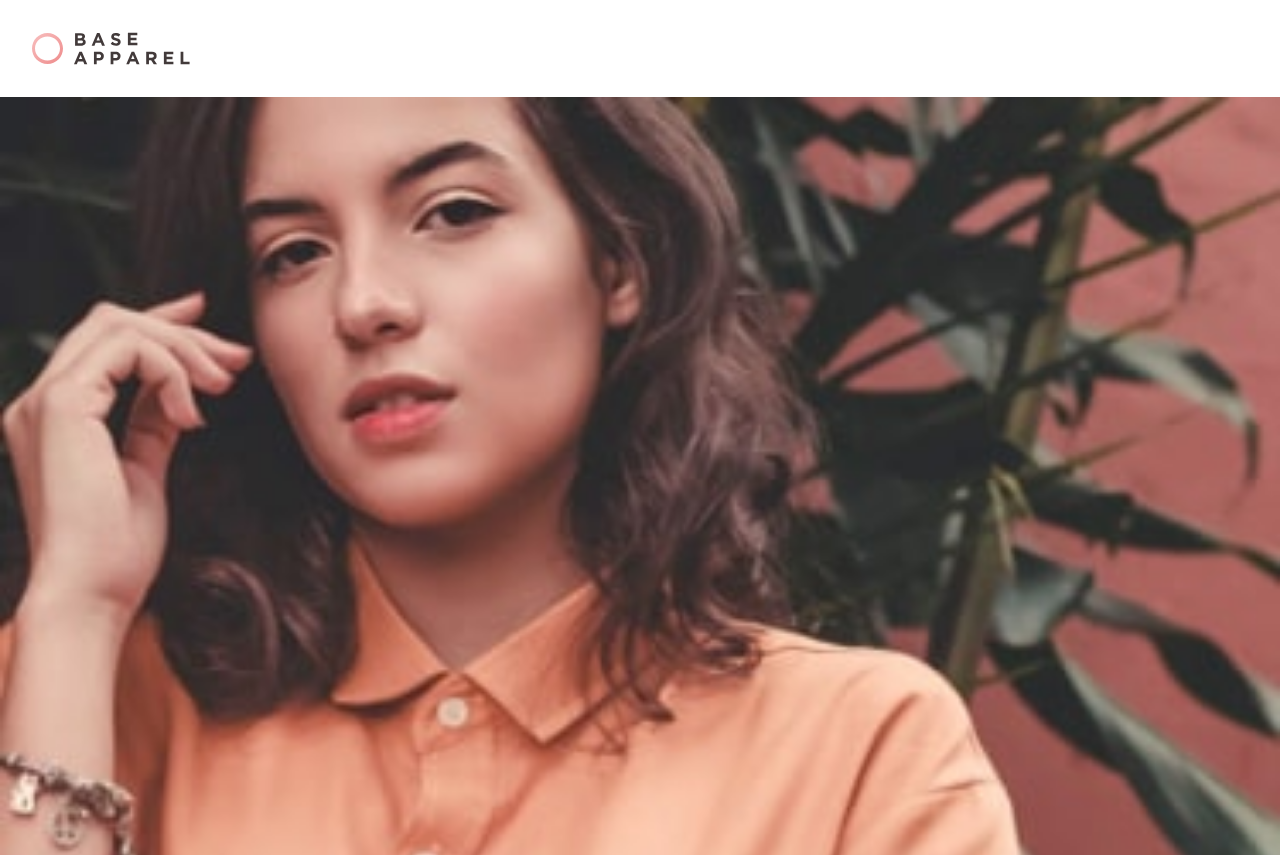
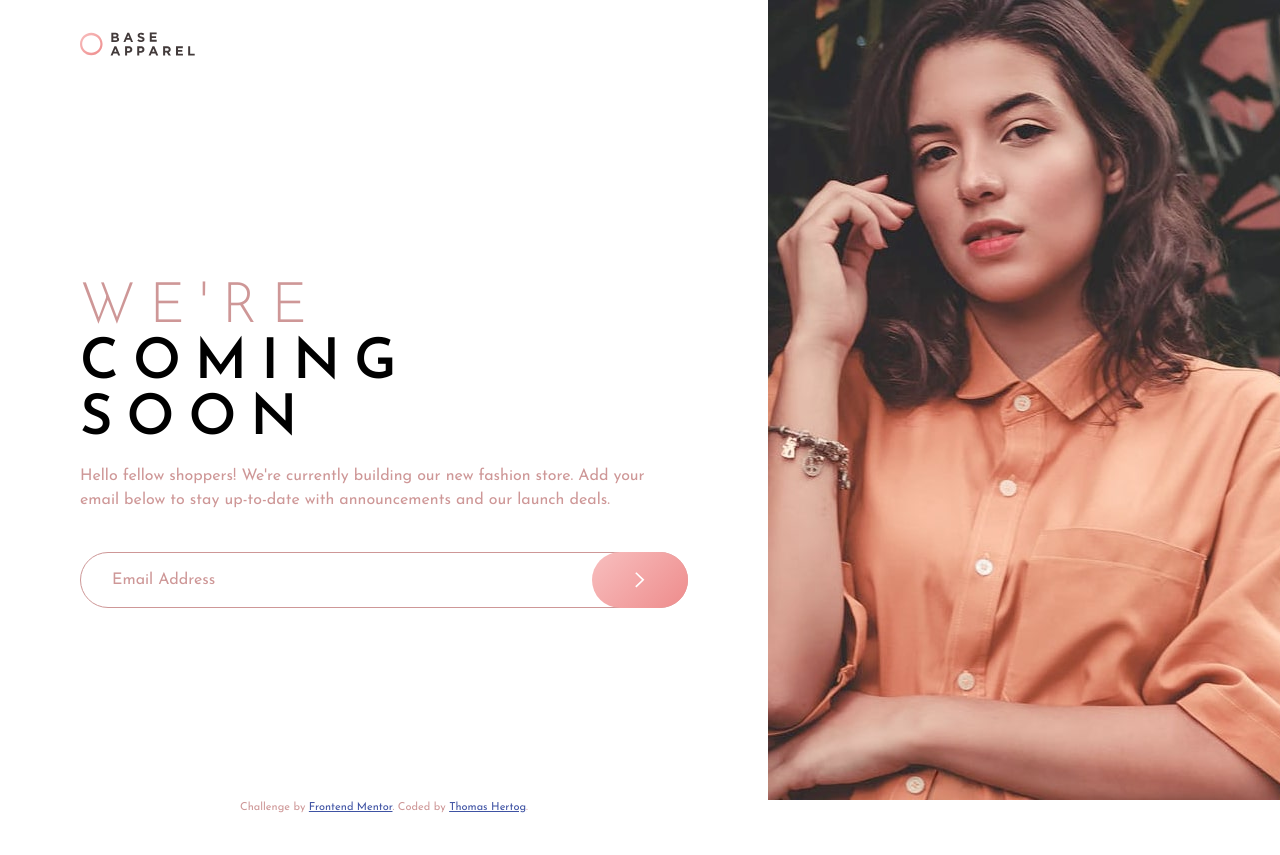
Before and after one commit to thomashertog/frontendmentor-baseapparel, a plain HTML site: page index.html in a window 1280 px wide. Shown: the top 855 px of the page. After the commit the page ends 817 px from the top, so only its background shows below. Drawn offline with Linux system fonts and the light colour scheme.

Commit message:
wip until error icon

```diff
--- a/index.html
+++ b/index.html
@@ -30,27 +30,28 @@
 <body>
   <header>
     <img class="logo" src="images/logo.svg" alt="Base Apparel logo">
+    <picture class="hero">
+      <source media="(min-width: 1000px)" srcset="images/hero-desktop.jpg">
+      <source srcset="images/hero-mobile.jpg">
+      <img src="images/hero-mobile.jpg"
+        alt="an image of a young person with brown hair to their shoulders wearing a pinkish orange shirt" />
+    </picture>
+
   </header>
   <main class="content">
     <h2 class="title"><span class="thin colored">We're</span> Coming Soon</h2>
   </h2>
-    <picture class="hero">
-      <source srcset="images/hero-mobile.jpg">
-      <img src="images/hero-mobile.jpg"
-        alt="an image of a young person with brown hair to their shoulders wearing a pinkish orange shirt" />
-    </picture>
     <p>
       Hello fellow shoppers! We're currently building our new fashion store.
       Add your email below to stay up-to-date with announcements and our launch deals.
     </p>
     <form>
+      <input type="email" name="email" id="email" class="empty-input">
       <label for="email">Email Address</label>
-      <input type="email" name="email" id="email" class="empty-input">
-      <p>Please provide a valid email</p>
+      <p aria-live="polite">Please provide a valid email</p>
       <button type="button" aria-label="Submit">
         <img src="images/icon-arrow.svg" alt=""></button>
     </form>
-    <source media="(min-width: 600px)" srcset="images/hero-desktop.jpg">
   </main>
   <footer>
     <p class="attribution">
--- a/style.css
+++ b/style.css
@@ -5,7 +5,7 @@
     --dark-grayish-red: hsl(0, 6%, 24%);
 
     --linear-white: 135deg, hsl(0,0%,100%), hsl(0, 100%, 98%);
-    --linear-white: 135deg, hsl(0,80%,86%), hsl(0, 74%, 74%);
+    --linear-red: 135deg, hsl(0,80%,86%), hsl(0, 74%, 74%);
 }
 
 body{
@@ -25,11 +25,27 @@ body{
     grid-template-rows: min-content 1fr 1em;
 }
 
-.content {
+header{
     display: grid;
     grid-template-columns: subgrid;
     grid-column: 1/-1;
-    align-content: start;
+}
+
+body header{
+    grid-column: 1/-1;
+}
+
+header > *{
+    grid-column: 2;
+}
+
+header .hero{
+    grid-column: 1/-1;
+}
+
+.content {
+    display: flex;
+    flex-direction: column;
 }
 
 .content p{
@@ -45,9 +61,8 @@ body > * {
     grid-column: 2;
 }
 
-.content picture{
+header picture{
     grid-column: 1/-1;
-    order: -1;
 }
 
 .hero :is(img, picture){
@@ -55,12 +70,12 @@ body > * {
 }
 
 .logo{
-    grid-area: logo;
+    max-height: 1.5em;
     margin-block: 2rem;
 }
 
 .title{
-    margin-block-start: 3rem;
+    margin-block-start: 4rem;
     font-size: 2.5rem;
     text-transform: uppercase;
     text-align: center;
@@ -86,3 +101,135 @@ input{
     padding: .5em;
     background-color: transparent;
 }
+
+form{
+    display: grid;
+    grid-template-columns: 1fr 5rem;
+    margin-block: 1.5em;
+}
+
+form :is(label, input){
+    grid-column-start: 1;
+    grid-row: 1;
+    padding: .5em 1em;
+}
+
+form input{
+    grid-column-end: -1;
+    line-height: 1;
+}
+
+form input:is(:focus-visible, :not(.empty-input)) + label{
+    opacity: 0;
+}
+
+form input:valid ~ p{
+    display: none;
+}
+
+form p{
+    grid-column: 1;
+}
+
+form button{
+    grid-row: 1;
+    grid-column: 2;
+
+    background: linear-gradient(var(--linear-red));
+    border: none;
+    border-radius: 2em;
+    text-align: center;
+
+    display: flex;
+    align-items: center;
+    justify-content: center;
+
+    cursor: pointer;
+}
+
+button:hover{
+    background: linear-gradient(var(--linear-red)),
+    rgba(255,255,255,.5);
+    background-blend-mode: color;
+}
+
+button img{
+    max-height: 1em;
+}
+
+@media screen and (min-width: 1000px){
+    body{
+        --whitespacing: 5rem;
+        grid-template-columns: 3fr 2fr;
+        grid-template-rows: 3em 1fr;
+    }
+
+    body > *{
+        grid-column: 1
+    }
+
+    body > header{
+        grid-column: 1/-1;
+        grid-row: 1/-1;
+    }
+
+    header .hero{
+        grid-row: 1/-1;
+        grid-column: 2;
+    }
+
+    .hero img{
+        min-height: 100vh;
+        object-fit: cover;
+    }
+
+    header .logo{
+        grid-column: 1;
+        margin-inline-start: var(--whitespacing);
+    }
+
+    .content{
+        grid-row: 2;
+        margin-inline: var(--whitespacing);
+        margin-block: auto;
+    }
+
+    .content > *{
+        grid-column: 1;
+    }
+
+    .content picture{
+        grid-column: 2;
+        grid-row: 1/-1;
+    }
+
+    .title{
+        font-size: 3.5rem;
+        text-align: left;
+        max-width: min-content;
+    }
+
+    form{
+        grid-template-columns: 1fr 6rem;
+    }
+
+    form :is(label, input){
+        padding: 1em 2em;
+    }
+
+    input:invalid:after{
+        content: '';
+        background-color: red;
+        width: 1rem;
+        aspect-ratio: 1;
+        border-radius: 50%;
+    }
+
+    .content p{
+        text-align: left;
+    }
+
+    form p{
+        margin-inline-start: 2rem;
+    }
+}
```
